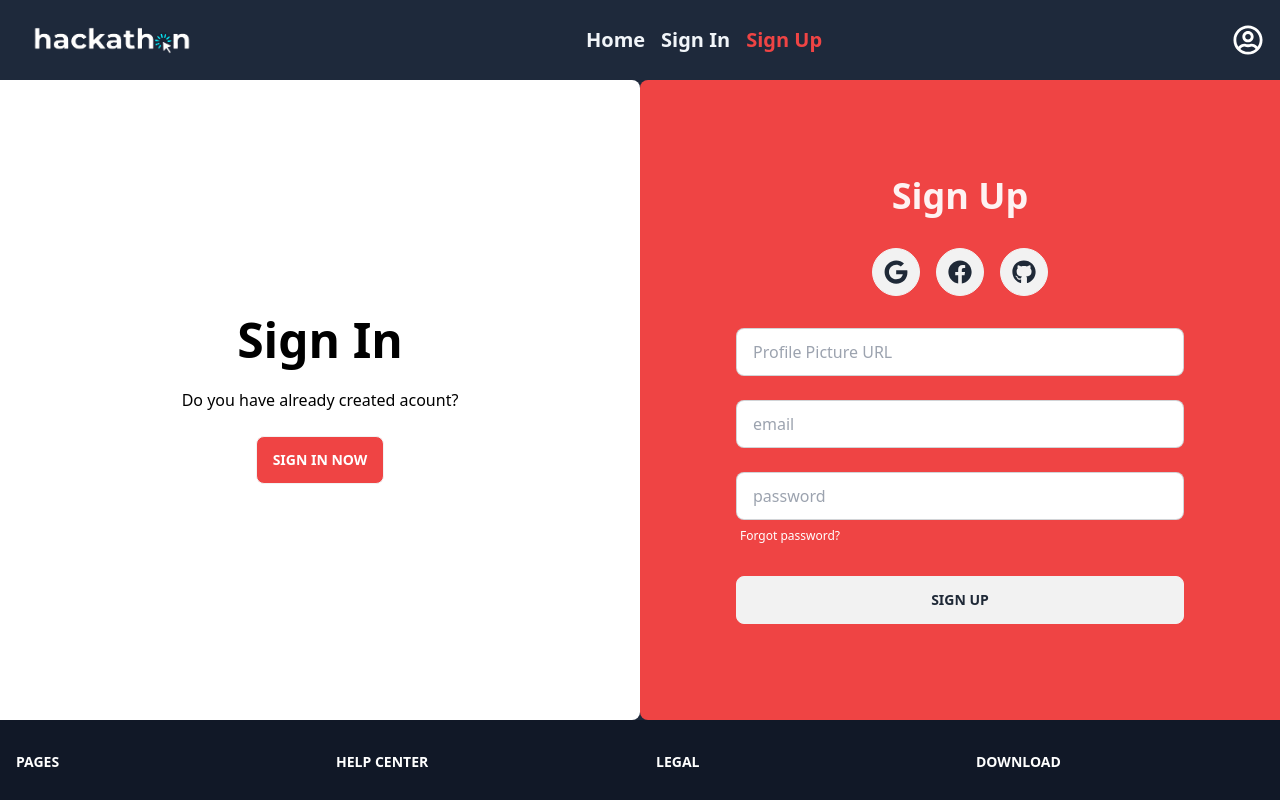
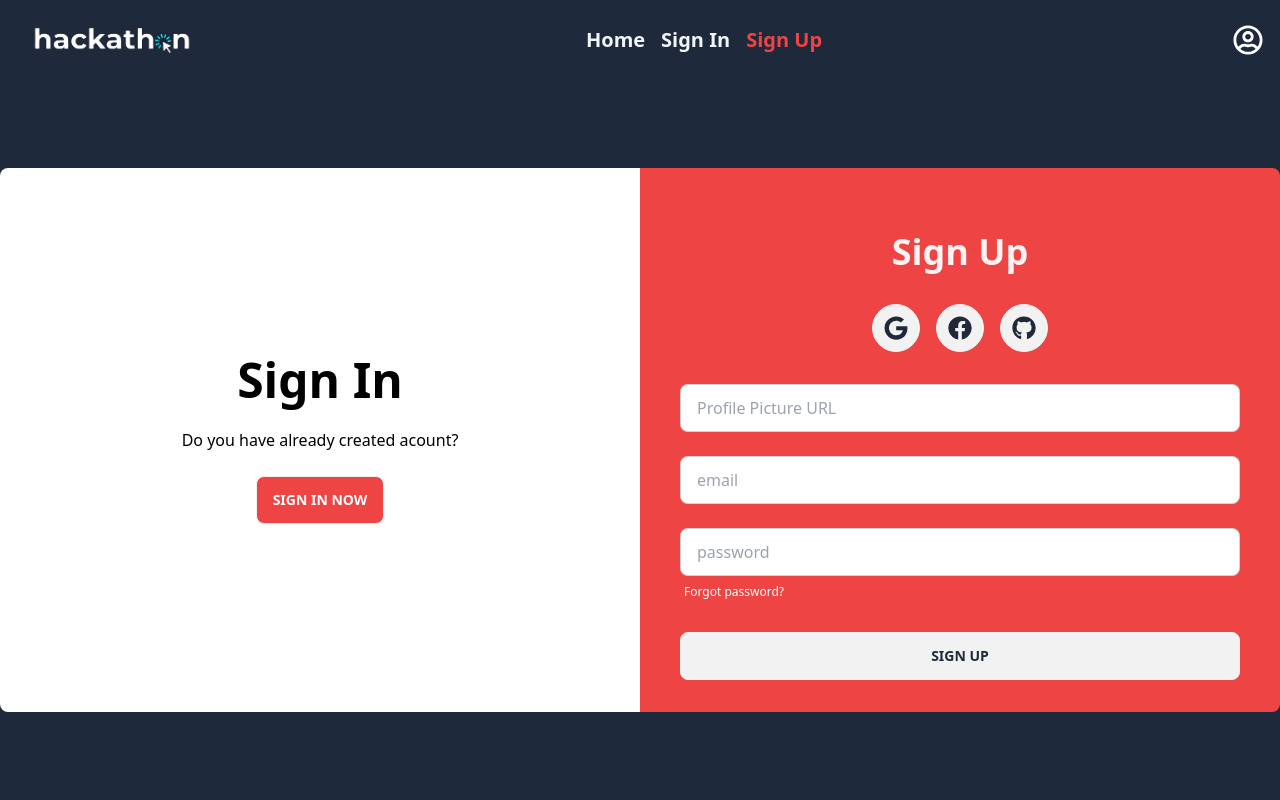
Before and after one commit to developerbadsa/Event-Managment, a React (Vite) app: page /signup in a window 1280 px wide. Shown: the top 800 px of the page. Built offline with nearby package versions, Linux system fonts and the light colour scheme.

Commit message:
added submit handle function to signup button

```diff
--- a/src/Pages/SignUP/Signup.jsx
+++ b/src/Pages/SignUP/Signup.jsx
@@ -3,17 +3,27 @@
 
 
 const Signup = () => {
+
+      const haldleSubmit = (e)=>{
+            e.preventDefault()
+            const profile_pic = e.target.profile_pic.value;
+            const email = e.target.email.value;
+            const password = e.target.password.value;
+
+            console.log(email)
+      }
+
+
+
       return (
-            <div className="flex items-center container mx-auto min-h-[80vh] rounded">
+            <div className="flex items-center container mx-auto min-h-[90vh] rounded">
                   <div className="flex h-full w-full flex-col lg:flex-row justify-between transition-opacity">
-                        <div className="flex flex-col items-center justify-center w-[50%] bg-white text-black rounded-r-lg">
+                        <div className="flex flex-col items-center justify-center w-[50%] bg-white text-black rounded-l-lg">
                               <h1 className="text-5xl font-bold">Sign In</h1>
                               <p className="py-6">Do you have already created acount?</p>
                               <Link to='/signin'><button className="btn hover:bg-red-500 bg-red-500 text-white">Sign In Now</button></Link>
                         </div>
-                        <div className=" flex-1 bg-red-500 rounded-l-lg">
-
-                              <form className="px-24 my-24">
+                        <div className=" flex-1 bg-red-500 py-8 px-10 rounded-r-lg">
                               <div>
                                     <h3 className="text-center font-extrabold text-4xl text-red-50 my-8">Sign Up</h3>
                                     <div className="flex gap-4 justify-center my-8">
@@ -22,14 +32,16 @@
                                           <button className="btn btn-circle text-2xl"> <FaGithub></FaGithub></button>
                                     </div>
                               </div>
+                              <form onSubmit={haldleSubmit} className="">
+
                                     <div className="form-control mb-6">
-                                          <input type="text" placeholder="Profile Picture URL" className="input input-bordered" required />
+                                          <input type="text" name="profile_pic" placeholder="Profile Picture URL" className="input input-bordered" />
                                     </div>
                                     <div className="form-control mb-6">
-                                          <input type="Email" placeholder="email" className="input input-bordered" required />
+                                          <input type="Email" name="email" placeholder="email" className="input input-bordered" required />
                                     </div>
                                     <div className="form-control">
-                                          <input type="Password" placeholder="password" className="input input-bordered" required />
+                                          <input type="Password" name="password" placeholder="password" className="input input-bordered" required />
                                           <label className="label ">
                                                 <a href="#" className="label-text-alt link link-hover text-white">Forgot password?</a>
                                           </label>
```
Lines whose indentation alone changed are shown as unchanged.
